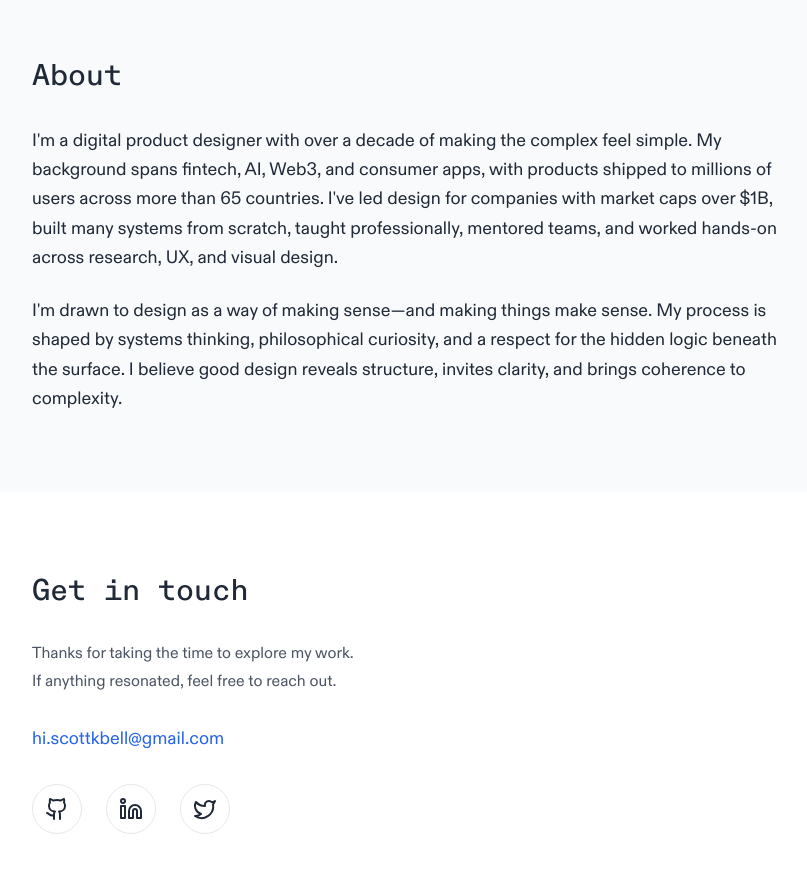
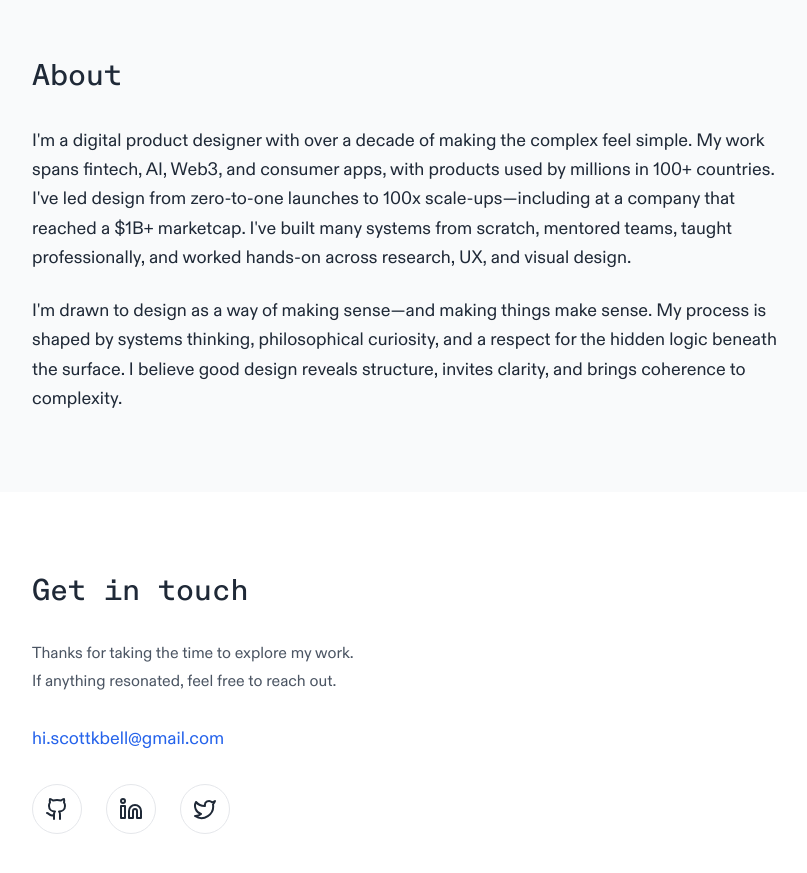
Before and after one commit to skip5this/portfolio, a React (Vite) app: page / in a window 1280 px wide. Shown: the part 3700-4573 px from the top of the page, without its empty margins (224-1031 px from the left). Built offline with nearby package versions, Linux system fonts and the light colour scheme.

Commit message:
Update About section copy with more dynamic language - Change 'My background spans' to 'My work spans' - Update reach from '65+ countries' to '100+ countries' - Add specific language about 'zero-to-one launches to 100x scale-ups' - Mention 'B+ marketcap' achievement more specifically

```diff
--- a/src/components/About.tsx
+++ b/src/components/About.tsx
@@ -9,12 +9,12 @@ export function About() {
           <div className="space-y-6 font-diatype">
             <p className="text-lg leading-relaxed">
               I'm a digital product designer with over a decade of making the
-              complex feel simple. My background spans fintech, AI, Web3, and
-              consumer apps, with products shipped to millions of users across
-              more than 65 countries. I've led design for companies with market
-              caps over $1B, built many systems from scratch, taught
-              professionally, mentored teams, and worked hands-on across
-              research, UX, and visual design.
+              complex feel simple. My work spans fintech, AI, Web3, and
+              consumer apps, with products used by millions in 100+ countries.
+              I've led design from zero-to-one launches to 100x scale-ups—including
+              at a company that reached a $1B+ marketcap. I've built many systems
+              from scratch, mentored teams, taught professionally, and worked
+              hands-on across research, UX, and visual design.
             </p>
             <p className="text-lg leading-relaxed">
               I'm drawn to design as a way of making sense—and making things
```
